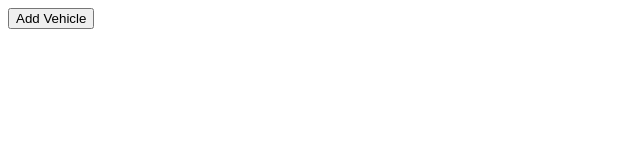
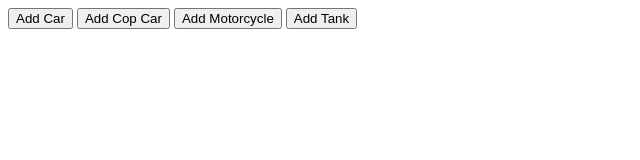
Before and after one commit to awatson32/Week2-Lab10, a plain HTML site: page index.html in a window 1280 px wide. Shown: the whole page, without its empty margins (0-640 px from the left). Drawn offline with Linux system fonts and the light colour scheme.

Commit message:
You guess it...more code. yay

```diff
--- a/index.html
+++ b/index.html
@@ -6,7 +6,12 @@
     </head>
 
     <body>
-        <button onclick="addVehicle()">Add Vehicle</button>
+        <div id="button-container">
+            <button onclick="addCar()">Add Car</button>
+            <button onclick="addCop()">Add Cop Car</button>
+            <button onclick="addMotorcycle()">Add Motorcycle</button>
+            <button onclick="addTank()">Add Tank</button>
+        </div>
     </body>
 
 </html>
--- a/inheritance.js
+++ b/inheritance.js
@@ -1,10 +1,8 @@
-var Vehicle = function(location) {
-
-    this.location = location;
+var Vehicle = function() {
 
 }
 
-Vehicle.prototype.insert = function addVehicle() {
+Vehicle.prototype.insert = function() {
     this.div = document.createElement('div');
     this.div.className = 'vehicle';
     document.body.appendChild(this.div);
```
